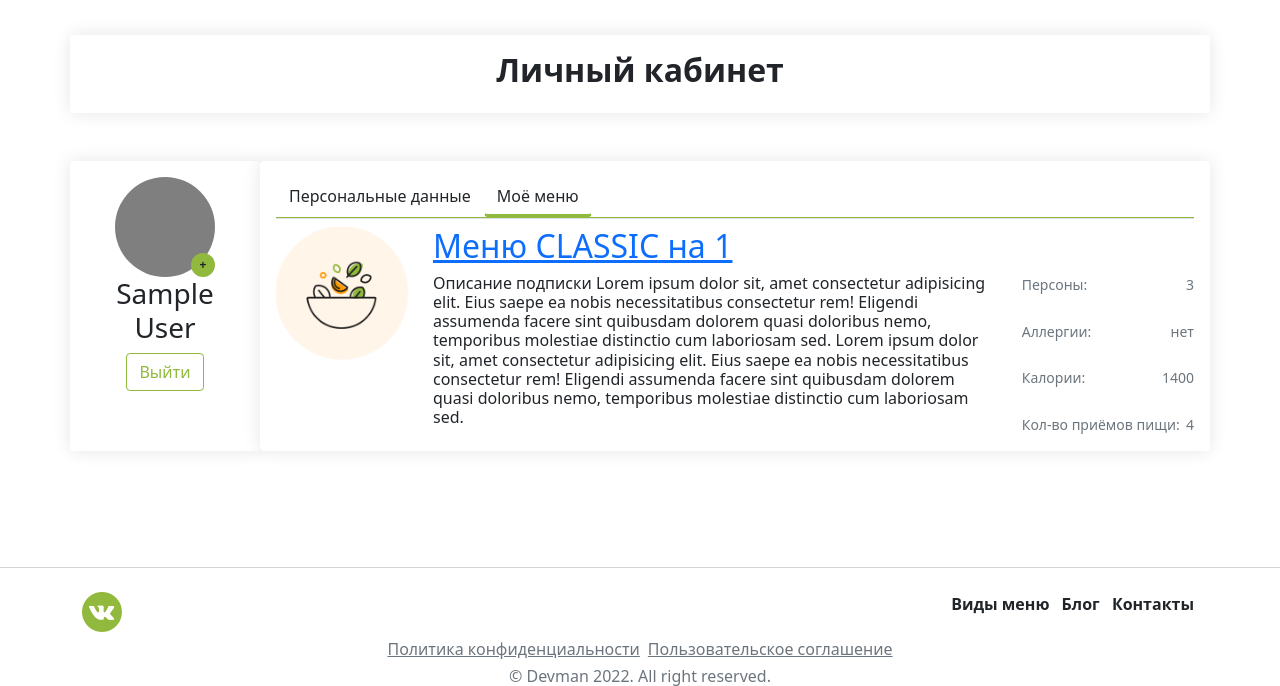
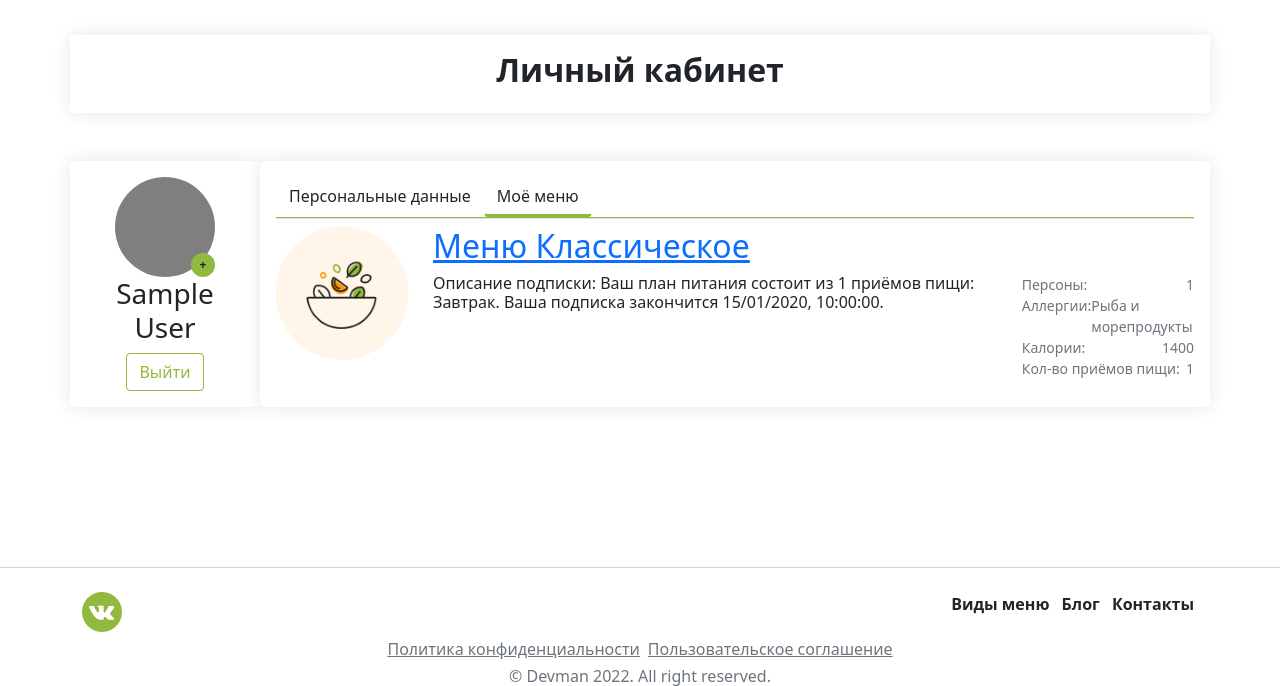
Before and after one commit to MaxHC-vlop/FoodPlan, a Django app: a page that uses templates/users/profile.html in a window 1280 px wide, after a click on "Моё меню". Shown: the part 82-768 px from the top of the page. Run offline with Django 4.2, Linux system fonts and the light colour scheme; tables that the repository leaves empty hold one stand-in row (values such as "Sample post"); parts of the project's set-up code (start-up, migrations or seed data) failed here and were passed over; some libraries are stand-ins or nearby versions.

Commit message:
Add data from BD to profile page

```diff
--- a/templates/users/profile.html
+++ b/templates/users/profile.html
@@ -87,36 +87,37 @@
                   </div>
                   <div class="col-10 col-md-10">
                     <div class="row">
+                      {% if user_plan %}
                         <div class="col-12">
-                        <a href="{% url 'users:user_plan' current_user.username current_user.plan_id %}"><h2>{{ current_user.plan }}</h2></a>
+                          <a href="{% url 'users:user_plan' current_user.username current_user.plan_id %}"><h2>Меню {{ user_plan.menu.get_menu_type_display }}</h2></a>
                         </div>
                         <div class="col-md-12 col-lg-9">
-                        <h6>Описание подписки Lorem ipsum dolor sit, amet consectetur adipisicing elit. Eius saepe ea
-                          nobis necessitatibus
-                          consectetur rem! Eligendi assumenda facere sint quibusdam dolorem quasi doloribus nemo,
-                          temporibus molestiae
-                          distinctio cum laboriosam sed. Lorem ipsum dolor sit, amet consectetur adipisicing elit. Eius
-                          saepe ea nobis
-                          necessitatibus consectetur rem! Eligendi
-                          assumenda facere sint quibusdam dolorem quasi doloribus nemo, temporibus molestiae distinctio
-                          cum laboriosam
-                          sed.</h6>
+                          <h6>Описание подписки: {{ user_plan.plan_description }}</h6>
                         </div>
                         <div class="col-md-12 col-lg-3 text-muted d-flex flex-column justify-content-between">
                           <div class="d-flex flex-row justify-content-between">
-                          <small>Персоны: </small><small>3</small>
+                            <small>Персоны: </small><small>{{ user_plan.persons_number }}</small>
                           </div>
                           <div class="d-flex flex-row justify-content-between">
-                          <small>Аллергии: </small><small>нет</small>
+                            <small>Аллергии: </small><small>{{ user_plan.allergy }}</small>
                           </div>
                           <div class="d-flex flex-row justify-content-between">
                             <small>Калории: </small><small>1400</small>
                           </div>
                           <div class="d-flex flex-row justify-content-between">
-                          <small>Кол-во приёмов пищи: </small><small>4</small>
+                            <small>Кол-во приёмов пищи: </small><small>{{ user_plan.meals_number }}</small>
                           </div>
-
                         </div>
+                      {% else %}
+                        <div class="col-12">
+                          <a href="/order/"><h2>Выбрать план питания</h2></a>
+                        </div>
+                        <div class="col-md-12 col-lg-9">
+                          <h6>На данный момент у вас нет подписки и не выбран план питания</h6>
+                        </div>
+                        <div class="col-md-12 col-lg-3 text-muted d-flex flex-column justify-content-between">
+                        </div>
+                      {% endif %}
                     </div>
                   </div>
                 </div>
--- a/users/views.py
+++ b/users/views.py
@@ -1,5 +1,7 @@
 from random import choice
-from pprint import pprint
+from textwrap import dedent
+
+
 from django.shortcuts import get_object_or_404, render
 from django.urls import reverse_lazy
 from django.views.generic.edit import CreateView
@@ -20,10 +22,32 @@ class SignUp(CreateView):
 
 def profile(request, username):
     current_user = get_object_or_404(User, username=username)
+    context = {
+        'current_user': current_user,
+        'user_plan': None,
+    }
+    plan = current_user.plan
+    subscription = current_user.subscription
 
-    context = {
-        'current_user': current_user
-    }
+    if plan and subscription:
+        menu = plan.menu
+        allergy = plan.allergy
+        allergy_description = allergy if allergy else 'У вас нет аллергии'
+        persons_number = plan.persons_number
+        dish_types = plan.dish_types
+        plan_description = dedent(f'''
+        Ваш план питания состоит из {len(dish_types)} приёмов пищи:
+        {dish_types}. Ваша подписка закончится {subscription}.
+        ''')
+
+        user_plan = {
+            'plan_description': plan_description,
+            'allergy': allergy_description,
+            'persons_number': persons_number,
+            'meals_number': len(dish_types),
+            'menu': menu,
+        }
+        context['user_plan'] = user_plan
 
     return render(request, 'users/profile.html', context)
 
```
Lines whose indentation alone changed are shown as unchanged.
